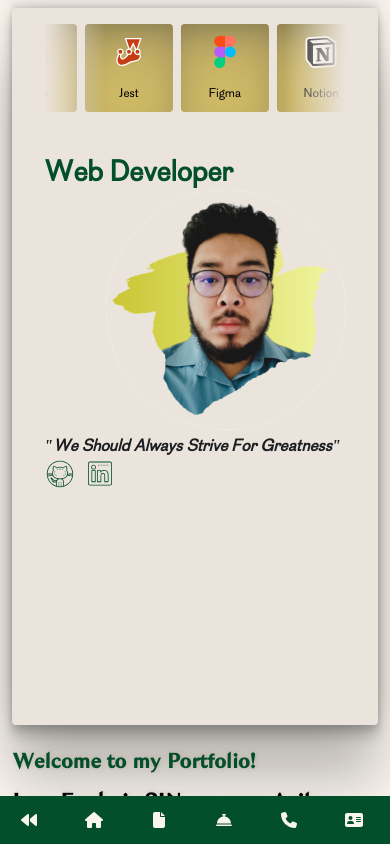
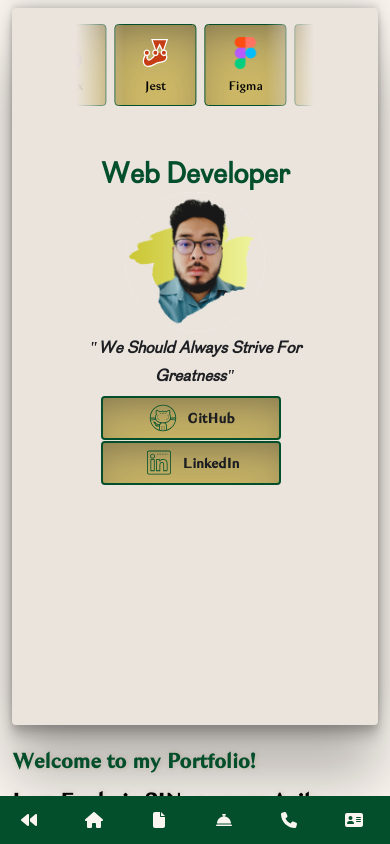
Before and after one commit to UdotBdot/Openclassrooms_P12_Portfolio, a React (Vite) app: page /home in a window 390 px wide. Shown: the top 844 px of the page. Built offline with nearby package versions, Linux system fonts and the light colour scheme; no server answers.

Commit message:
FIX: Responsive + design

```diff
--- a/src/components/Contact/Contact.jsx
+++ b/src/components/Contact/Contact.jsx
@@ -77,7 +77,7 @@ function Contact() {
                   <Input text="Message" autoComplete="Message" name="Message" className="message-input border-radius padding-8" placeholder="Your Message..." required htmlFor="Message" textarea />
                 </div>
                 <div>
-                  <input className='border-radius margin-16' id="form-btn" type="submit" value="Send" />
+                  <input className='border-radius margin-16 btn-width' id="form-btn" type="submit" value="Send" />
                 </div>
                 <div>
                   <ReCAPTCHA
--- a/src/components/auto_slider/auto_slider.scss
+++ b/src/components/auto_slider/auto_slider.scss
@@ -1,6 +1,7 @@
 @import 'src/index.scss';
 
 .auto-slider-container {
+    margin: 0 32px;
     .scroller {
         &__inner {
             padding-block: 16px;
@@ -40,17 +41,18 @@
         list-style: none;
 
         li {
+            border: 1px solid $secondary-color;
             display: flex;
             flex-direction: column;
             justify-content: space-between;
             align-items: center;
-            height: 64px;
-            width: 64px;
+            height: 56px;
+            width: 56px;
             padding:12px;
             background: var(--clr-primary-400);
             box-shadow: $icon-shadow;
             & p {
-                font-family: $text-font;
+                font-family: $headline-font;
                 font-size: $font-12;
             }
         }
@@ -62,3 +64,9 @@
         padding: 5px 8px;
     }
  }
+
+ @media (min-width:320px) and (max-width:1025px) {
+    .card ul {
+        margin-bottom: 16px;
+    }
+ }
--- a/src/components/contact/Contact.jsx
+++ b/src/components/contact/Contact.jsx
@@ -77,7 +77,7 @@ function Contact() {
                   <Input text="Message" autoComplete="Message" name="Message" className="message-input border-radius padding-8" placeholder="Your Message..." required htmlFor="Message" textarea />
                 </div>
                 <div>
-                  <input className='border-radius margin-16' id="form-btn" type="submit" value="Send" />
+                  <input className='border-radius margin-16 btn-width' id="form-btn" type="submit" value="Send" />
                 </div>
                 <div>
                   <ReCAPTCHA
--- a/src/components/contact/contact.scss
+++ b/src/components/contact/contact.scss
@@ -73,8 +73,7 @@
 #form-btn {
     cursor: pointer;
     font-family: $headline-font;
-    padding: 4px;
-    width: 100%;
+    padding: 4px 0;
     background-color: $sun-color;
     color: $text-color;
     border: 2px solid $secondary-color;
@@ -84,3 +83,7 @@
         opacity: 0.8;
     }
 }
+
+.btn-width {
+    width: 100%;
+}
--- a/src/components/head/Header.jsx
+++ b/src/components/head/Header.jsx
@@ -1,7 +1,7 @@
 import React from 'react';
 import './header.scss';
 import Typewriter from '../typewritter/Typewriter';
-import AutoSlider from '../auto_slider/AutoSlider'
+import AutoSlider from '../auto_slider/AutoSlider';
 
 function Header() {
   const words = ["Frederic SIN", "Web Developer", "Born in France", "From Hong-Kong"];
@@ -11,21 +11,33 @@ function Header() {
       <div id="header" className='article border-radius'>
         <AutoSlider />
         <h1 className='header__h1'>
+              <div className='article-hero article-space'>
                 <div className='header__sec-text'>
                   <Typewriter words={words} delay={32} phraseDelay={700} infinite />
                 </div>
                 <div className='header__pp'>
                   <img width={240} height={240} alt="Profile Picture" src='/images/profile-pic.png'/>
                 </div>
+              </div>
+              <div className='header__text'>
                     <blockquote>
                       <cite>"We Should Always Strive For Greatness"</cite>
                     </blockquote>
+
                     <a href="https://github.com/UdotBdot" target='_blank'>
+                      <button id='form-btn' className='header__button'>
                         <img width={32} height={32} src="/images/Logos/github_logo.svg" alt="Github Logo" className='header__logo'/>
+                        GitHub
+                      </button>
                     </a>
+
                     <a href="https://www.linkedin.com/in/frederic-sin-965b36100/" target='_blank'>
+                      <button id='form-btn' className='header__button'>
                         <img width={32} height={32} src="/images/Logos/Linkedin.svg" alt="Linkedin Logo" className='header__logo'/>
+                        LinkedIn
+                      </button>
                     </a>
+              </div>
         </h1>
       </div>
     </>
--- a/src/components/head/header.scss
+++ b/src/components/head/header.scss
@@ -20,24 +20,38 @@
     width: 100%;
 }
 .header__sec-text {
+    margin: 24px 0 0 0;
     color: $secondary-color;
     height: 62px;
     width: 600px;
 }
 blockquote {
+    margin-bottom: 8px;
     cite {
         font-size: $font-16;
         color: $text-color;
     }
 }
-
 .header__logo {
     margin: 0 8px 0 0;
-    &:hover {
-        scale: 1.1;
+}
+
+.article-space {
+    justify-content: space-between;
+    margin: 0 32px;
+}
+.header__text {
+    margin: 0 32px;
+    .header__button {
+        width: 180px;
+        padding: 4px 0;
+        border-radius: 4px;
+        display: inline-flex;
+        align-items: center;
+        justify-content: center;
+        margin-right: 8px;
     }
 }
-
 .header__pp {
     display: flex;
     justify-content: flex-end;
@@ -51,6 +65,7 @@ blockquote {
 
 @media (min-width: 320px) and (max-width: 426px) {
     .header__h1 {
+        text-align: center;
         font-size: $font-28;
     }
     .header__sec-text {
@@ -59,6 +74,10 @@ blockquote {
     }
     cite {
         font-size: $font-12;
+    }
+    .header__pp img {
+        width: 140px;
+        height: 140px;
     }
 }
 
@@ -80,8 +99,15 @@ blockquote {
     }
 }
 
-@media (min-width: 767px) and (max-width: 1024px) {
+@media (min-width: 767px) and (max-width: 1025px) {
     .header__h1 {
         font-size: 24px;
+        text-align: center;
     }
+
+    .header__pp img {
+        width: 180px;
+        height: 180px;
+    }
+
 }
--- a/src/components/navbar/navbar.scss
+++ b/src/components/navbar/navbar.scss
@@ -116,6 +116,7 @@
 .nav-link:hover {
   background-color: $sun-color;
   color: $text-color;
+  box-shadow: $icon-shadow;
 }
 
 .nav-item:first-child .nav-link:hover {
```
Lines whose indentation alone changed are shown as unchanged.
